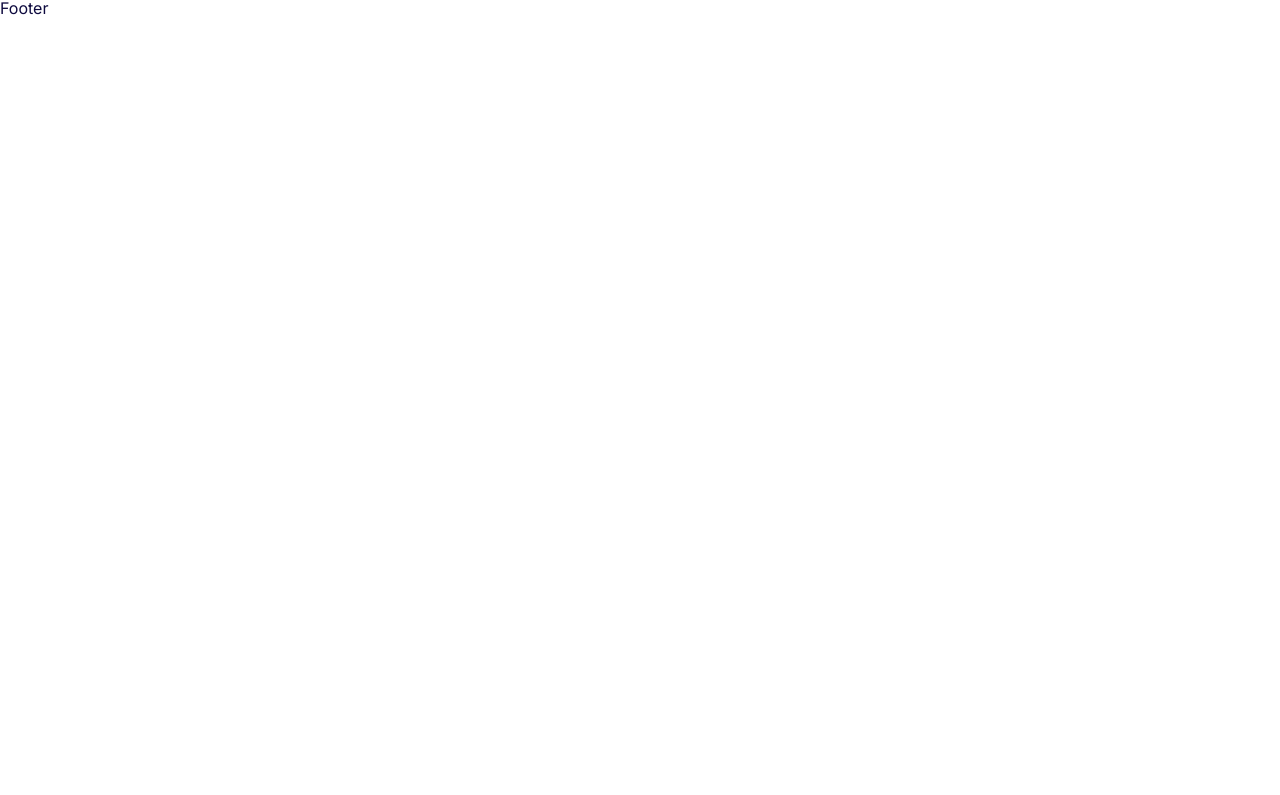
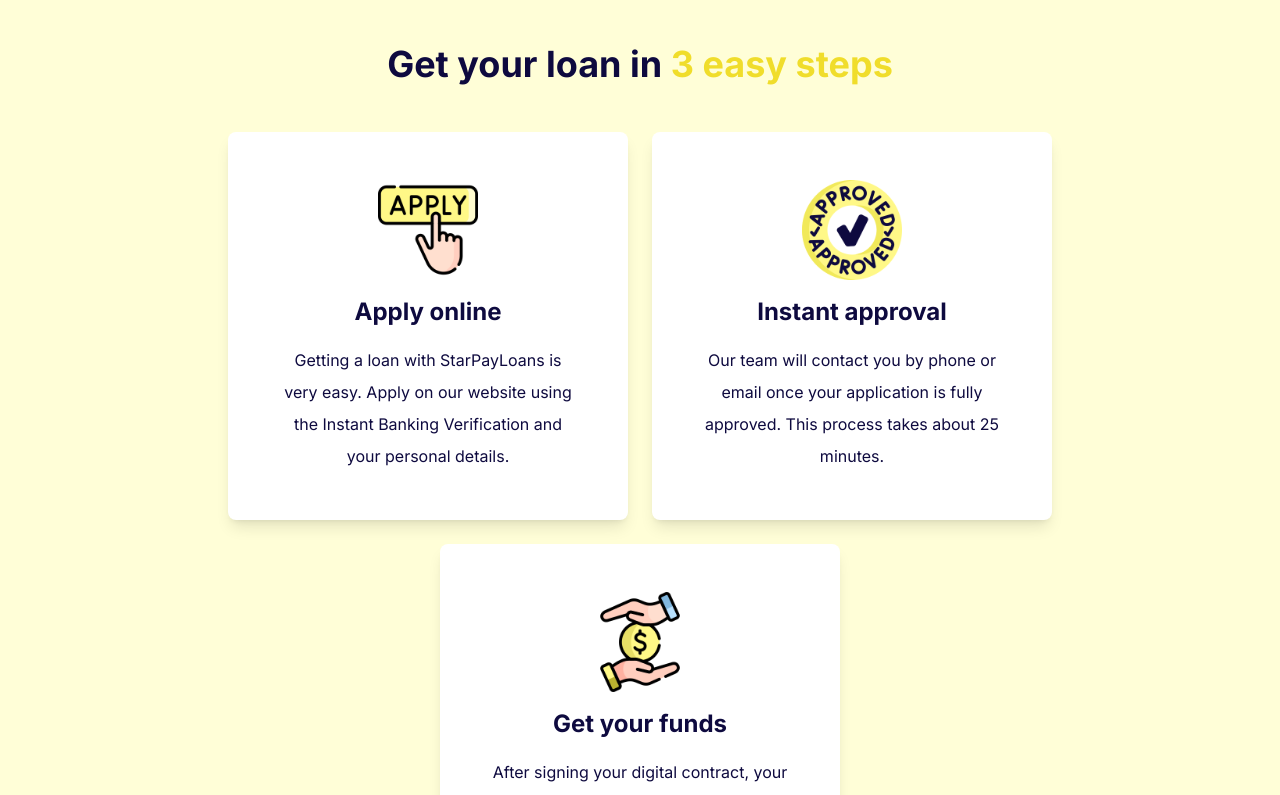
Before and after one commit to jarangit/fl-star-pay-loans, a Next.js app: page / in a window 1280 px wide. Shown: the part 760-1555 px from the top of the page. Before the commit the page ends 800 px from the top, so only its background shows below. Built offline with nearby package versions, Linux system fonts and the light colour scheme.

Commit message:
feat: create get your loan section

```diff
--- /dev/null
+++ b/app/components/sections/get-your-loan.tsx
@@ -0,0 +1,62 @@
+import React from 'react'
+import Column from '../elements/column'
+import Row from '../elements/row'
+import Image from 'next/image'
+
+type Props = {}
+
+const list = [
+  {
+    title: 'Apply online',
+    detail: `Getting a loan with StarPayLoans is very easy. Apply on our website using the Instant Banking Verification and your personal details.
+
+`,
+    image: '/images/apply.png'
+  },
+  {
+    title: 'Instant approval',
+    detail: `Our team will contact you by phone or email once your application is fully approved. This process takes about 25 minutes.
+
+`,
+    image: '/images/approve.png'
+  },
+  {
+    title: `Get your funds
+`,
+    detail: `After signing your digital contract, your funds will be sent by e-Transfer within 5 minutes. Our process is fast and efficient.
+`,
+    image: '/images/coin.png'
+  },
+]
+const GetYourLoan = (props: Props) => {
+  return (
+    <div className='bg-yellowLight py-12'>
+      <Column className='my-container gap-12'>
+        <div className='font-bold text-4xl text-center'>
+          Get your loan in <span className='text-yellow'>3 easy steps</span>
+        </div>
+        {/* list */}
+        <Row className='gap-6 flex-wrap justify-center'>
+          <>
+            {list.map((item, key) => (
+              <div key={key}>
+                <Column className=' bg-white rounded-lg shadow-lg py-12 p-12 text-center items-center gap-4 max-w-[400px]'>
+                  <Image
+                    src={item.image}
+                    alt=''
+                    width={100}
+                    height={100}
+                  />
+                  <div className='font-bold text-2xl'>{item.title}</div>
+                  <div className='leading-loose'>{item.detail}</div>
+                </Column>
+              </div>
+            ))}
+          </>
+        </Row>
+      </Column>
+    </div>
+  )
+}
+
+export default GetYourLoan
--- a/app/page.tsx
+++ b/app/page.tsx
@@ -1,10 +1,12 @@
 import Image from "next/image";
 import Banner from "./components/sections/banner";
+import GetYourLoan from "./components/sections/get-your-loan";
 
 export default function Home() {
   return (
     <div >
       <Banner />
+      <GetYourLoan />
     </div>
   );
 }
```
Also changed, not shown: 1 other file (tests, documents, lock files or other folders).
